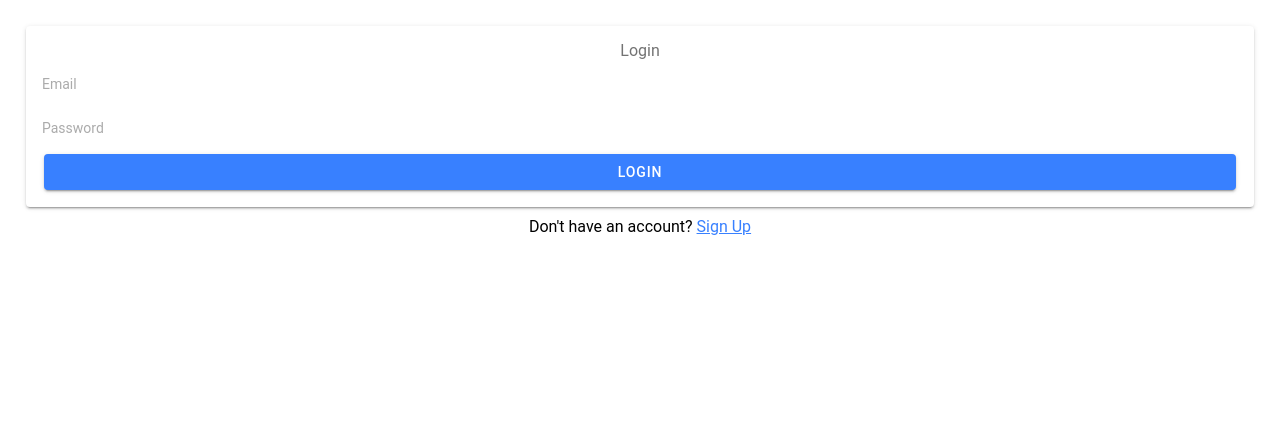
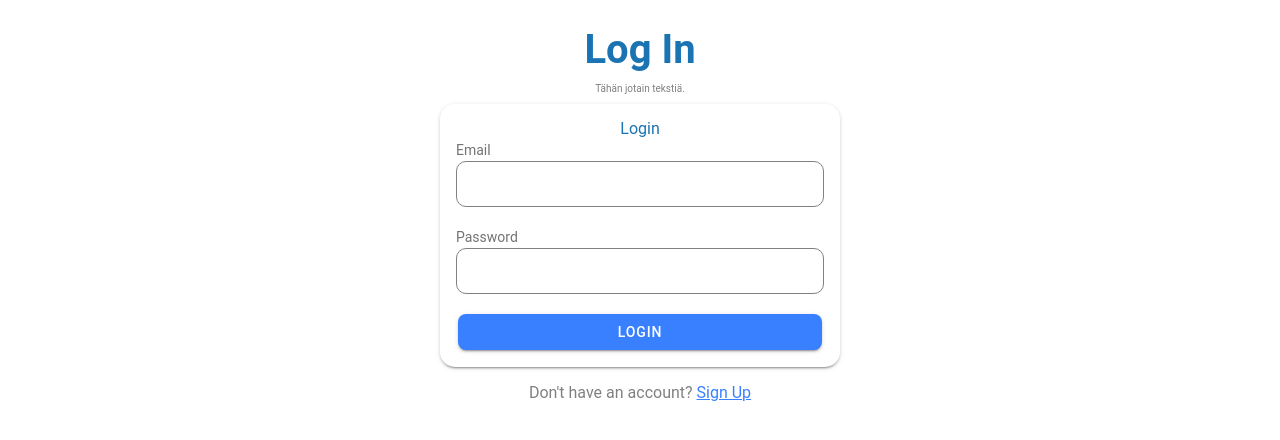
Before and after one commit to shoutcape/Labwork4App, a React (Vite) app: page /home in a window 1280 px wide. Shown: the top 440 px of the page. Built offline with nearby package versions, Linux system fonts and the light colour scheme.

Commit message:
ulkoasua
css ja pientä viilausta

```diff
--- a/src/pages/Home.css
+++ b/src/pages/Home.css
@@ -0,0 +1,50 @@
+/* Home.css */
+
+.mb-4 {
+    margin-bottom: 1.5rem;
+    font-weight: bold;
+    font-size: 40px;
+    margin: 10px;
+    color: #1a73b3;
+}
+
+.mt-2 {
+    margin-top: 1rem;
+    color: gray;
+}
+
+.mb-5 {
+    color: gray;
+    font-size: 10px;
+    margin-bottom: 10px;
+}
+
+ion-card {
+    max-width: 400px;
+    margin: 0 auto;
+    border-radius: 15px;
+    --background:#ffffff
+}
+
+
+ion-content {
+    --ion-background-color: #ffffff;
+}
+
+
+ion-input {
+    margin-bottom: 20px;
+    border-radius: 10px;
+    border: 1px solid #818181;
+}
+
+ion-button {
+    margin-top: 20px;
+    --border-radius: 8px;
+}
+
+
+
+ion-alert {
+    --background: #ffffff;
+    --border-radius: 8px;
--- a/src/pages/Home.tsx
+++ b/src/pages/Home.tsx
@@ -43,6 +43,8 @@ const Home: React.FC = () => {
     return (
         <IonPage>
             <IonContent className="ion-padding">
+            <div className="ion-text-center mb-4">Log In</div>
+            <div className="ion-text-center mb-5">Tähän jotain tekstiä.</div>
                 <IonLoading
                     message={'Logging in please wait...'}
                     duration={0}
@@ -57,16 +59,16 @@ const Home: React.FC = () => {
                                 handleSubmit();
                             }}
                         >
+                            <label>Email</label>
                             <IonInput
                                 type="email"
-                                placeholder="Email"
                                 onIonChange={(e: any) =>
                                     setUsername(e.target.value!)
                                 }
                             />
+                            <label>Password</label>
                             <IonInput
                                 type="password"
-                                placeholder="Password"
                                 onIonChange={(e: any) =>
                                     setPassword(e.target.value!)
                                 }
--- a/src/pages/SignUp.tsx
+++ b/src/pages/SignUp.tsx
@@ -9,9 +9,12 @@ import {
     IonAlert,
     IonToast,
     IonLoading,
+    IonIcon,
 } from '@ionic/react';
 import { Link, useHistory } from 'react-router-dom';
 import { registerUser } from '../auth/registerUser';
+import './Signup.css';
+import {arrowBack} from 'ionicons/icons'
 
 const Signup: React.FC = () => {
     const [email, setEmail] = useState('');
@@ -50,6 +53,11 @@ const Signup: React.FC = () => {
     return (
         <IonPage>
             <IonContent className="ion-padding">
+            <div className='back-button' onClick={() => history.push('/home')}>
+                <IonIcon icon={arrowBack} size='large' color='medium'  />
+            </div>
+                <div className="ion-text-center mb-4">Welcome!</div>
+                <div className="ion-text-center mb-5">Sign up to get started.</div>
                 <IonLoading
                     message={'Creating user please wait...'}
                     duration={0}
@@ -57,7 +65,6 @@ const Signup: React.FC = () => {
                 ></IonLoading>
                 <IonCard>
                     <IonCardContent>
-                        <h2 className="ion-text-center mb-4">Sign Up</h2>
                         <IonAlert
                             isOpen={!!errorMessage}
                             onDidDismiss={() => setErrorMessage('')}
@@ -70,25 +77,25 @@ const Signup: React.FC = () => {
                                 handleSignup();
                             }}
                         >
+                            <label>Email</label>
                             <IonInput
                                 type="email"
-                                placeholder="Email"
                                 value={email}
                                 onIonChange={(e) => setEmail(e.detail.value!)}
                                 required
                             />
+                            <label>Password</label>
                             <IonInput
                                 type="password"
-                                placeholder="Password"
                                 value={password}
                                 onIonChange={(e) =>
                                     setPassword(e.detail.value!)
                                 }
                                 required
                             />
+                            <label>Password Confirmation</label>
                             <IonInput
                                 type="password"
-                                placeholder="Password Confirmation"
                                 value={passwordConfirm}
                                 onIonChange={(e) =>
                                     setPasswordConfirm(e.detail.value!)
--- /dev/null
+++ b/src/pages/Signup.css
@@ -0,0 +1,60 @@
+/* SignUp.css */
+
+
+ion-card {
+    max-width: 400px;
+    margin: 0 auto;
+    border-radius: 15px;
+    --background:#ffffff
+}
+
+
+ion-content {
+    --ion-background-color: #ffffff;
+}
+
+
+ion-input {
+    margin-bottom: 20px;
+    border-radius: 10px;
+    border: 1px solid #818181;
+}
+
+ion-button {
+    margin-top: 20px;
+    --border-radius: 8px;
+}
+
+
+
+ion-alert {
+    --background: #ffffff;
+    --border-radius: 8px;
+}
+
+
+
+.back-button:active, .back-button:focus, .back-button:hover{
+    cursor: pointer;
+
+}
+
+
+.mb-4 {
+    margin-bottom: 1.5rem;
+    font-weight: bold;
+    font-size: 40px;
+    margin: 10px;
+    color: #1a73b3;
+}
+
+.mb-5 {
+    color: gray;
+    font-size: 10px;
+    margin-bottom: 10px;
+}
+
+.mt-2 {
+    margin-top: 1rem;
+    color: gray;
+}
```
